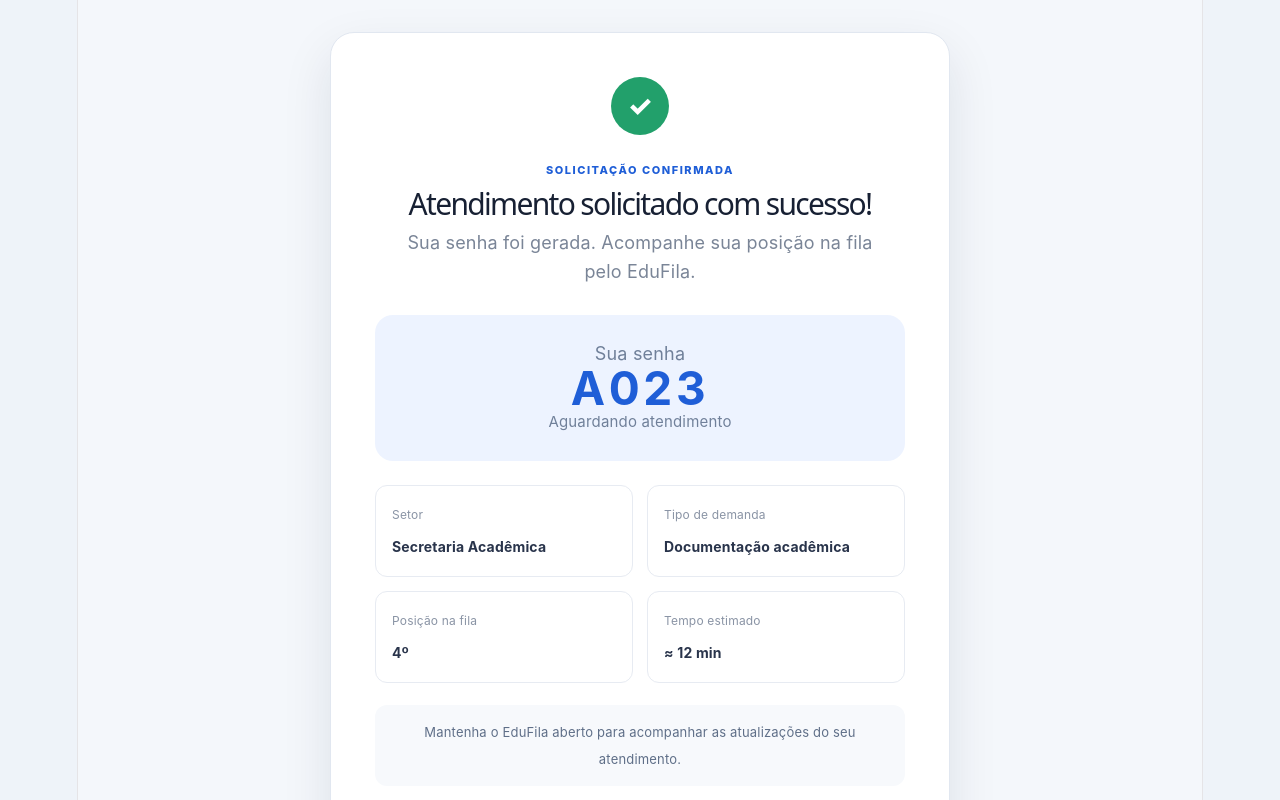
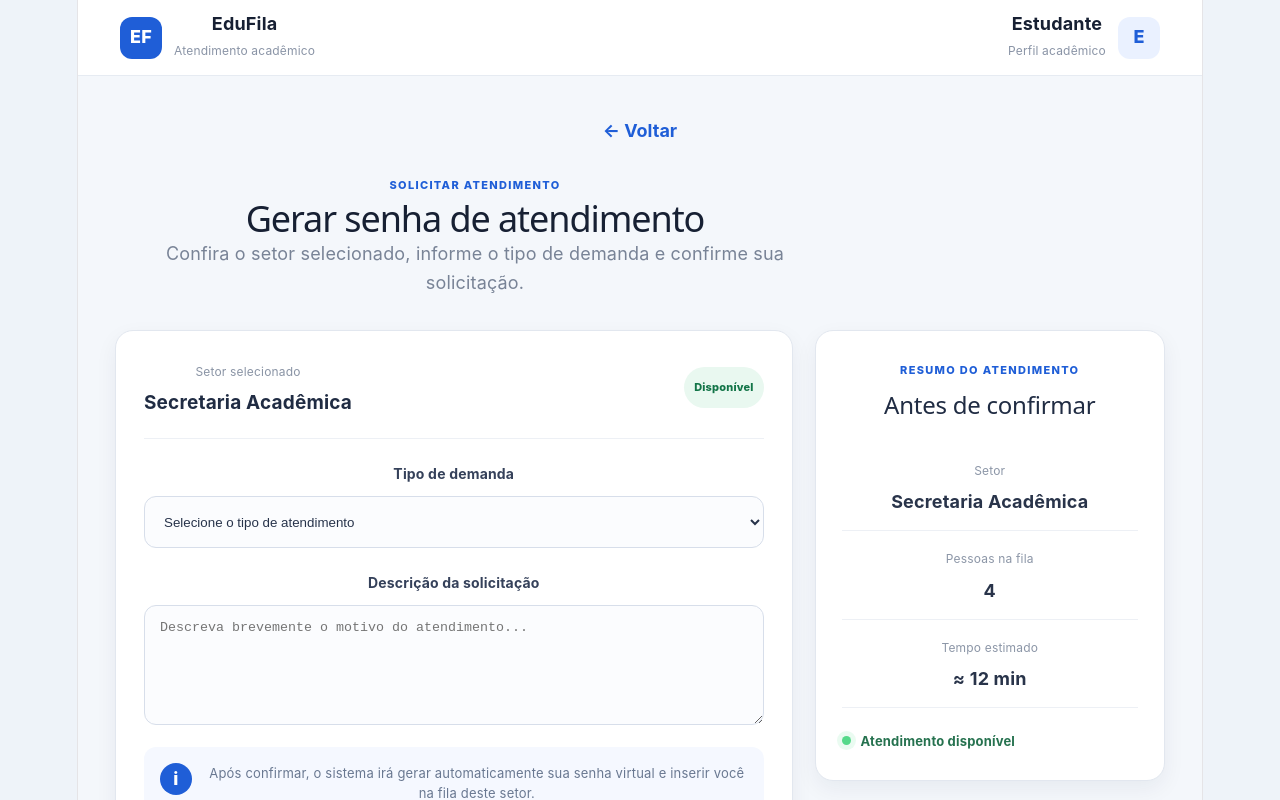
Before and after one commit to jarbaslutero22/edufila-ui, a React (Vite) app: page / in a window 1280 px wide. Shown: the top 800 px of the page. Built offline with nearby package versions, Linux system fonts and the light colour scheme.

Commit message:
feat: implementa tela de geração de senha

```diff
--- a/src/App.css
+++ b/src/App.css
@@ -947,3 +947,179 @@ button {
     font-size: 38px;
   }
 }
+
+.geracao-container {
+  width: min(1050px, calc(100% - 40px));
+  margin: 0 auto;
+  padding: 42px 0 60px;
+}
+
+.geracao-header {
+  max-width: 720px;
+}
+
+.geracao-header h1 {
+  margin: 8px 0;
+  color: #172033;
+  font-size: 36px;
+  letter-spacing: -0.03em;
+}
+
+.geracao-header > p:last-child {
+  margin: 0;
+  color: #788396;
+  line-height: 1.6;
+}
+
+.geracao-layout {
+  display: grid;
+  grid-template-columns: 1.45fr 0.75fr;
+  gap: 22px;
+  margin-top: 32px;
+}
+
+.geracao-form-card,
+.geracao-summary {
+  border: 1px solid #e2e7ef;
+  border-radius: 18px;
+  background: #ffffff;
+  box-shadow: 0 8px 22px rgba(24, 39, 67, 0.06);
+}
+
+.geracao-form-card {
+  padding: 28px;
+}
+
+.selected-sector {
+  display: flex;
+  align-items: center;
+  justify-content: space-between;
+  gap: 20px;
+  padding-bottom: 22px;
+  border-bottom: 1px solid #edf0f5;
+}
+
+.selected-sector div {
+  display: grid;
+  gap: 5px;
+}
+
+.selected-sector span:first-child {
+  color: #8a94a5;
+  font-size: 12px;
+}
+
+.selected-sector strong {
+  color: #202c43;
+  font-size: 19px;
+}
+
+.geracao-field {
+  margin-top: 22px;
+}
+
+.geracao-field select,
+.geracao-field textarea {
+  width: 100%;
+  padding: 14px 15px;
+  border: 1px solid #d7deea;
+  border-radius: 12px;
+  outline: none;
+  color: #27334a;
+  background: #fbfcfe;
+}
+
+.geracao-field select {
+  height: 52px;
+}
+
+.geracao-field textarea {
+  resize: vertical;
+  min-height: 120px;
+}
+
+.geracao-field select:focus,
+.geracao-field textarea:focus {
+  border-color: #2563eb;
+  background: #ffffff;
+  box-shadow: 0 0 0 4px rgba(37, 99, 235, 0.1);
+}
+
+.geracao-warning {
+  display: flex;
+  gap: 14px;
+  margin-top: 22px;
+  padding: 16px;
+  border-radius: 12px;
+  background: #f5f8ff;
+}
+
+.geracao-warning p {
+  margin: 0;
+  color: #697891;
+  font-size: 13px;
+  line-height: 1.55;
+}
+
+.geracao-submit {
+  width: 100%;
+  margin-top: 22px;
+}
+
+.geracao-summary {
+  height: fit-content;
+  padding: 26px;
+}
+
+.geracao-summary h2 {
+  margin: 5px 0 24px;
+  color: #202c43;
+}
+
+.summary-item {
+  display: grid;
+  gap: 5px;
+  padding: 15px 0;
+  border-bottom: 1px solid #edf0f5;
+}
+
+.summary-item span {
+  color: #8c96a7;
+  font-size: 12px;
+}
+
+.summary-item strong {
+  color: #29344a;
+}
+
+.summary-status {
+  display: flex;
+  align-items: center;
+  gap: 10px;
+  margin-top: 20px;
+  color: #26724f;
+  font-size: 13px;
+  font-weight: 700;
+}
+
+@media (max-width: 800px) {
+  .geracao-layout {
+    grid-template-columns: 1fr;
+  }
+}
+
+@media (max-width: 520px) {
+  .geracao-container {
+    width: calc(100% - 28px);
+    padding-top: 28px;
+  }
+
+  .geracao-header h1 {
+    font-size: 29px;
+  }
+
+  .selected-sector {
+    align-items: flex-start;
+    flex-direction: column;
+  }
+}
--- a/src/App.jsx
+++ b/src/App.jsx
@@ -1,7 +1,7 @@
-import SenhaGerada from "./pages/SenhaGerada"
+import GeracaoSenha from "./pages/GeracaoSenha"
 
 function App() {
-  return <SenhaGerada />
+  return <GeracaoSenha />
 }
 
 export default App
--- /dev/null
+++ b/src/pages/GeracaoSenha.jsx
@@ -0,0 +1,147 @@
+import "../App.css"
+
+function GeracaoSenha() {
+  return (
+    <main className="dashboard-page">
+      <header className="dashboard-header">
+        <div className="dashboard-brand">
+          <div className="brand-badge-small">EF</div>
+
+          <div>
+            <strong>EduFila</strong>
+            <span>Atendimento acadêmico</span>
+          </div>
+        </div>
+
+        <div className="dashboard-user">
+          <div>
+            <strong>Estudante</strong>
+            <span>Perfil acadêmico</span>
+          </div>
+
+          <div className="user-avatar">E</div>
+        </div>
+      </header>
+
+      <section className="geracao-container">
+        <button className="back-button" type="button">
+          ← Voltar
+        </button>
+
+        <div className="geracao-header">
+          <p className="eyebrow-dashboard">SOLICITAR ATENDIMENTO</p>
+
+          <h1>Gerar senha de atendimento</h1>
+
+          <p>
+            Confira o setor selecionado, informe o tipo de demanda e confirme
+            sua solicitação.
+          </p>
+        </div>
+
+        <div className="geracao-layout">
+          <section className="geracao-form-card">
+            <div className="selected-sector">
+              <div>
+                <span>Setor selecionado</span>
+                <strong>Secretaria Acadêmica</strong>
+              </div>
+
+              <span className="availability-badge available">
+                Disponível
+              </span>
+            </div>
+
+            <div className="field-group geracao-field">
+              <label htmlFor="demanda">Tipo de demanda</label>
+
+              <select id="demanda" defaultValue="">
+                <option value="" disabled>
+                  Selecione o tipo de atendimento
+                </option>
+
+                <option value="matricula">
+                  Matrícula
+                </option>
+
+                <option value="documentos">
+                  Documentos acadêmicos
+                </option>
+
+                <option value="declaracao">
+                  Declarações
+                </option>
+
+                <option value="informacoes">
+                  Informações acadêmicas
+                </option>
+
+                <option value="outros">
+                  Outros
+                </option>
+              </select>
+            </div>
+
+            <div className="field-group geracao-field">
+              <label htmlFor="descricao">
+                Descrição da solicitação
+              </label>
+
+              <textarea
+                id="descricao"
+                rows="5"
+                placeholder="Descreva brevemente o motivo do atendimento..."
+              />
+            </div>
+
+            <div className="geracao-warning">
+              <div className="notice-icon">i</div>
+
+              <p>
+                Após confirmar, o sistema irá gerar automaticamente sua senha
+                virtual e inserir você na fila deste setor.
+              </p>
+            </div>
+
+            <button
+              type="button"
+              className="dashboard-primary-button geracao-submit"
+            >
+              Confirmar e gerar senha
+            </button>
+          </section>
+
+          <aside className="geracao-summary">
+            <p className="panel-overline">
+              RESUMO DO ATENDIMENTO
+            </p>
+
+            <h2>Antes de confirmar</h2>
+
+            <div className="summary-item">
+              <span>Setor</span>
+              <strong>Secretaria Acadêmica</strong>
+            </div>
+
+            <div className="summary-item">
+              <span>Pessoas na fila</span>
+              <strong>4</strong>
+            </div>
+
+            <div className="summary-item">
+              <span>Tempo estimado</span>
+              <strong>≈ 12 min</strong>
+            </div>
+
+            <div className="summary-status">
+              <span className="status-dot"></span>
+              Atendimento disponível
+            </div>
+          </aside>
+        </div>
+      </section>
+    </main>
+  )
+}
+
+export default GeracaoSenha
```
